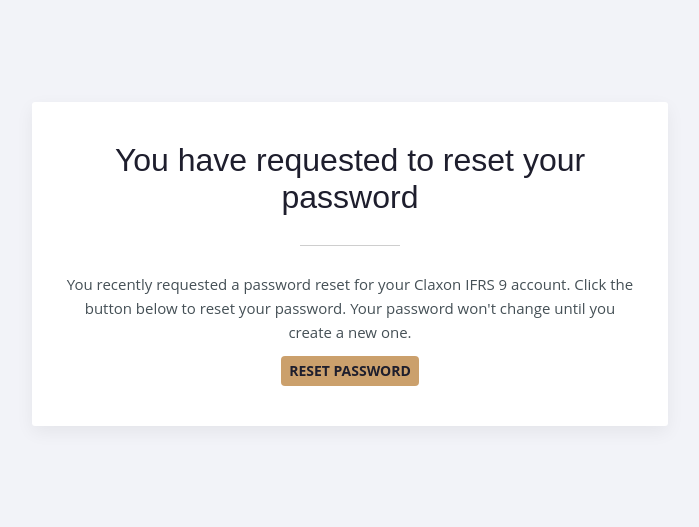
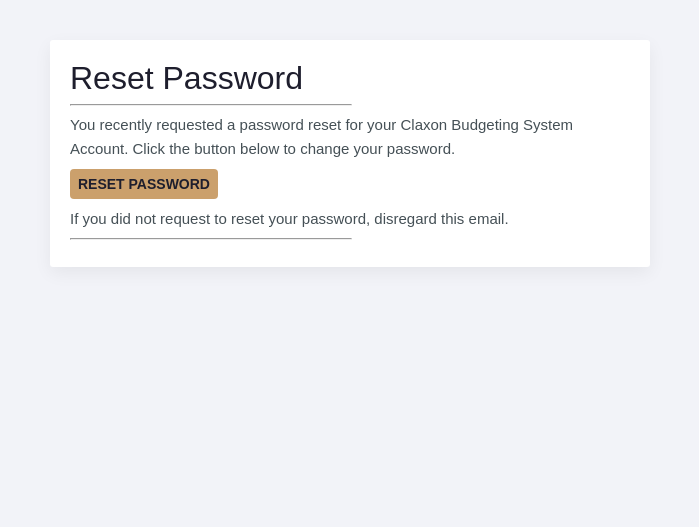
Before and after one commit to judahtc/manage-tenants-template, a FastAPI app: template application/routes/users/templates/reset_password.html in a window 1280 px wide. Shown: the top 527 px of the page, without its empty margins (290-989 px from the left). Run offline with FastAPI, Linux system fonts and the light colour scheme; the template is opened without the code that fills it, so the values that code supplies are empty.

Commit message:
fix: update email templates

```diff
--- a/application/modeling/borrowings.py
+++ b/application/modeling/borrowings.py
@@ -148,7 +148,7 @@
     tenures: pd.Series,
     amounts: pd.Series,
     is_interest_rate_annual: bool = True,
-):
+) -> dict[str, pd.DataFrame]:
     outstanding_balances_results = []
     interest_payments_results = []
     capital_repayments_results = []
--- a/application/modeling/helper.py
+++ b/application/modeling/helper.py
@@ -5,7 +5,6 @@
 import pandas as pd
 from botocore.exceptions import ClientError
 from fastapi import File, HTTPException, Response, UploadFile, status
-
 from application.modeling import constants
 
 
--- a/application/routes/users/templates/reset_password.html
+++ b/application/routes/users/templates/reset_password.html
@@ -1,113 +1,79 @@
 <!DOCTYPE html>
 <html lang="en-US">
   <head>
-    <meta content="text/html; charset=utf-8" http-equiv="Content-Type" />
-    <title>Reset Password Email Template</title>
-    <meta name="description" content="Reset Password Email Template." />
-    <style type="text/css"></style>
+    <meta charset="UTF-8" />
+    <title>Reset Password</title>
+    <style>
+      body,
+      table,
+      td {
+        font-family: Arial, sans-serif;
+        font-size: 14px;
+      }
+      a:visited {
+        color: #1e1e2d;
+      }
+    </style>
   </head>
 
   <body
-    marginheight="0"
-    topmargin="0"
-    marginwidth="0"
-    style="margin: 0px; background-color: #f2f3f8"
-    leftmargin="0"
+    style="
+      font-family: Arial, sans-serif;
+      font-size: 14px;
+      background-color: #f2f3f8;
+      margin: 0 auto;
+      padding: 0;
+    "
   >
     <table
-      cellspacing="0"
       border="0"
       cellpadding="0"
-      width="100%"
-      bgcolor="#f2f3f8"
-      style="
-        @import url(https://fonts.googleapis.com/css?family=Rubik:300,400,500,700|Open+Sans:300,400,600,700);
-        font-family: 'Open Sans', sans-serif;
-      "
+      cellspacing="0"
+      max-width="670"
+      align="center"
     >
       <tr>
-        <td>
+        <td align="center" style="padding: 40px 35px">
           <table
-            style="background-color: #f2f3f8; max-width: 670px; margin: 0 auto"
-            width="100%"
             border="0"
-            align="center"
-            cellpadding="0"
-            cellspacing="0"
-          >
-            <tr>
-              <td style="height: 80px">&nbsp;</td>
-            </tr>
-
-            <tr>
-              <td style="height: 20px">&nbsp;</td>
-            </tr>
-            <tr>
-              <td>
-                <table
-                  width="95%"
-                  border="0"
-                  align="center"
             cellpadding="0"
             cellspacing="0"
             style="
-                    max-width: 670px;
+              width: 600px;
               background: #fff;
               border-radius: 3px;
-                    text-align: center;
-                    -webkit-box-shadow: 0 6px 18px 0 rgba(0, 0, 0, 0.06);
-                    -moz-box-shadow: 0 6px 18px 0 rgba(0, 0, 0, 0.06);
               box-shadow: 0 6px 18px 0 rgba(0, 0, 0, 0.06);
             "
           >
-                  <tr>
-                    <td style="height: 40px">&nbsp;</td>
-                  </tr>
-                  <tr>
-                    <td style="padding: 0 35px">
-                      <h1
+            <td style="padding: 20px">
+              <h3
                 style="
                   color: #1e1e2d;
                   font-weight: 500;
                   margin: 0;
                   font-size: 32px;
-                          font-family: 'Rubik', sans-serif;
                 "
               >
-                        You have requested to reset your password
-                      </h1>
-                      <span
-                        style="
-                          display: inline-block;
-                          vertical-align: middle;
-                          margin: 29px 0 26px;
-                          border-bottom: 1px solid #cecece;
-                          width: 100px;
-                        "
-                      ></span>
+                Reset Password
+              </h3>
+              <hr width="50%" align="left" />
               <p
                 style="
                   color: #455056;
                   font-size: 15px;
                   line-height: 24px;
-                          margin: 0;
+                  margin-top: 0;
+                  margin-bottom: 8px;
                 "
               >
                 You recently requested a password reset for your Claxon
-                        IFRS 9 account. Click the button below to reset your
-                        password. Your password won't change until you create a
-                        new one.
+                Budgeting System Account. Click the button below to change your
+                password.
               </p>
-
-                      <table
-                        border="0"
-                        cellpadding="0"
-                        cellspacing="0"
+              <table border="0" cellpadding="0" cellspacing="0">
+                <tr>
+                  <td
                     align="center"
-                        style="margin-top: 12px"
-                      >
-                        <tr tyle="padding: 0; ">
-                          <td
                     style="
                       padding: 8px;
                       background-color: #cba06c;
@@ -115,7 +81,7 @@
                       border-radius: 4px;
                       color: #1e1e2d;
                       text-decoration: none;
-                              font-size: 12px;
+                      font-size: 14px;
                       font-weight: bold;
                       text-transform: capitalize;
                       line-height: 1;
@@ -132,32 +98,28 @@
                         font-size: 14px;
                         font-weight: bold;
                         text-transform: capitalize;
+                        line-height: 1;
                       "
-                              title="Reset Password"
                     >
                       RESET PASSWORD
                     </a>
                   </td>
                 </tr>
               </table>
+              <p
+                style="
+                  color: #455056;
+                  font-size: 15px;
+                  line-height: 24px;
+                  margin-top: 8px;
+                  margin-bottom: 4px;
+                "
+              >
+                If you did not request to reset your password, disregard this
+                email.
+              </p>
+              <hr width="50%" align="left" />
             </td>
-                  </tr>
-                  <tr>
-                    <td style="height: 40px">&nbsp;</td>
-                  </tr>
-                </table>
-              </td>
-            </tr>
-
-            <tr>
-              <td style="height: 20px">&nbsp;</td>
-            </tr>
-            <tr>
-              <td style="text-align: center"></td>
-            </tr>
-            <tr>
-              <td style="height: 80px">&nbsp;</td>
-            </tr>
           </table>
         </td>
       </tr>
```
Also changed, not shown: application/routes/users/emails.py (+3 -18 lines), application/routes/users/templates/activate_user.html (+92 -72 lines), 1 other file. Lines whose indentation alone changed are shown as unchanged.
